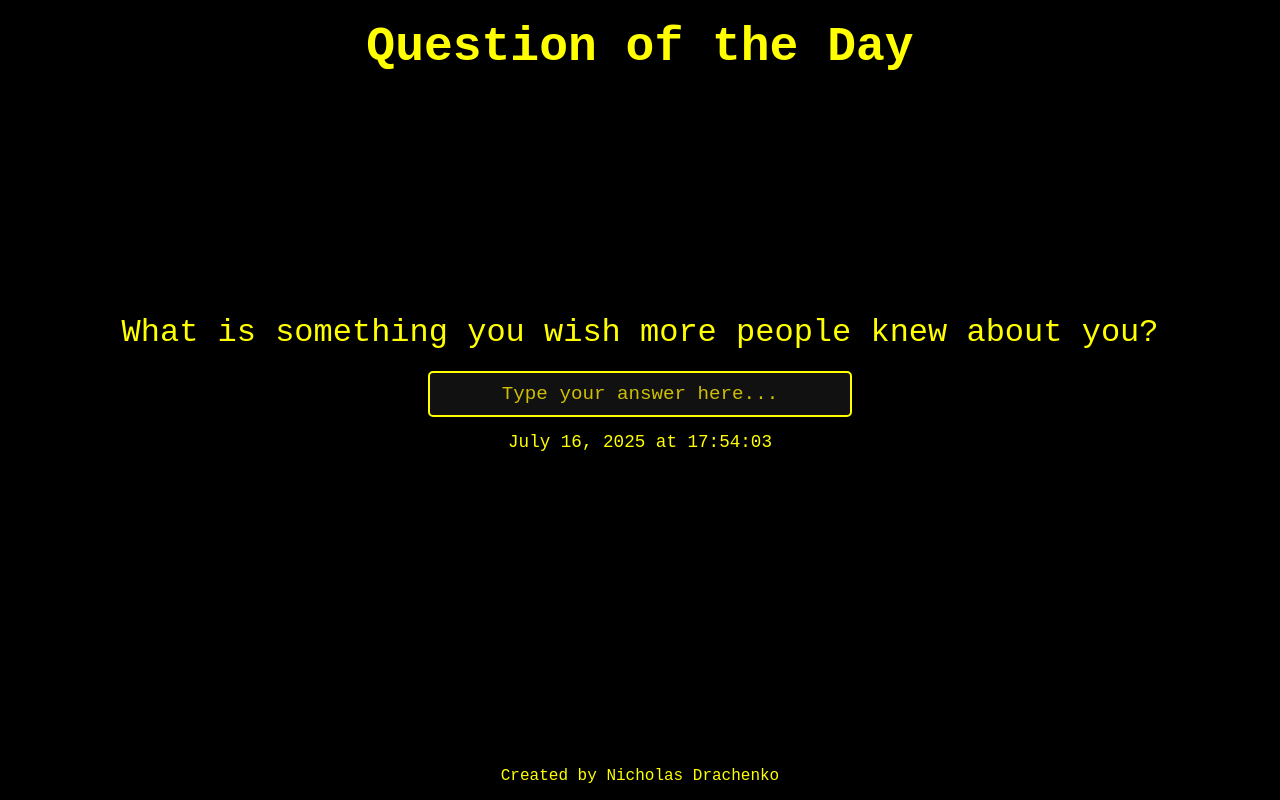
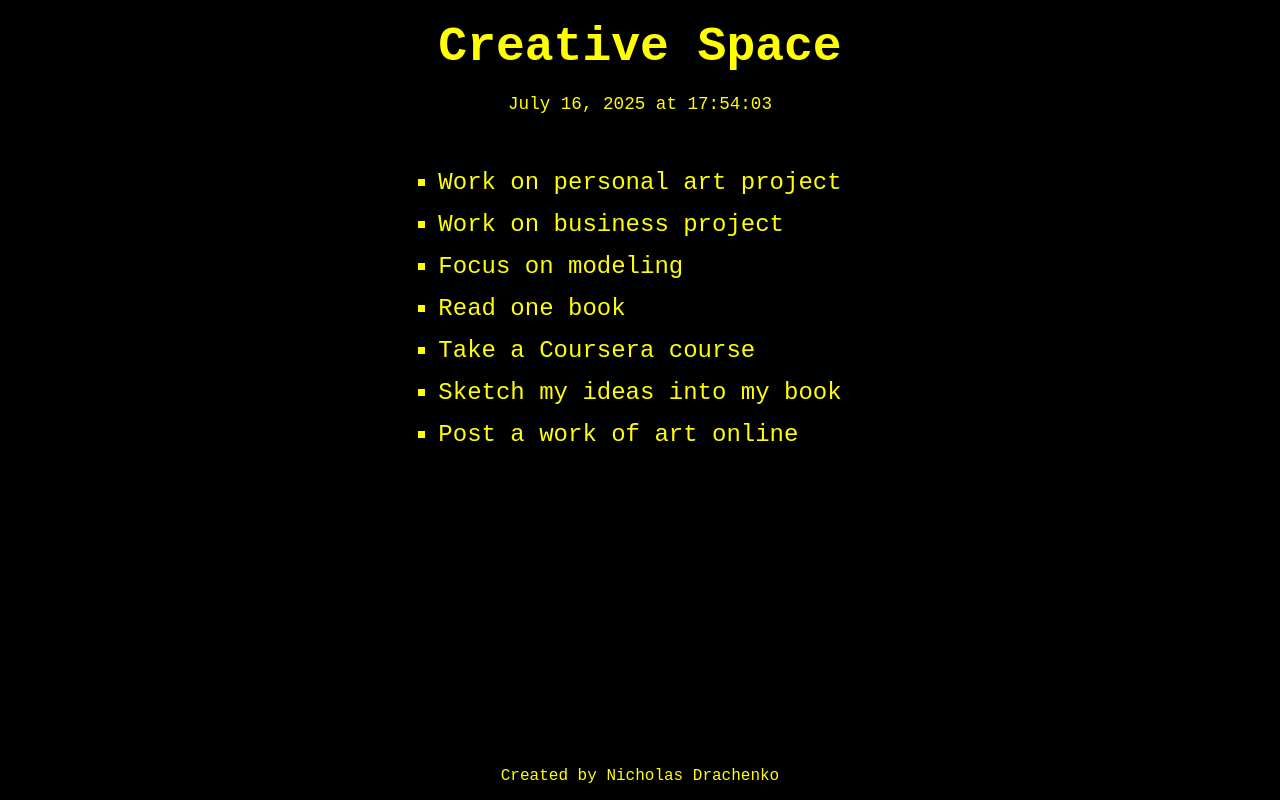
Before and after one commit to NicholasDrachenko/Question-of-the-Day-, a plain HTML site: page index.html in a window 1280 px wide. Drawn offline with Linux system fonts and the light colour scheme; a web font is replaced by a local one.

Commit message:
index.html

```diff
--- a/index.html
+++ b/index.html
@@ -3,218 +3,85 @@
 <head>
   <meta charset="UTF-8" />
   <meta name="viewport" content="width=device-width, initial-scale=1" />
-  <title>Question of the Day</title>
-  <link rel="icon" href="file:///Users/nicholasdrachenko/Downloads/favicon.png" type="image/x-icon">
-
-  <!-- Google Fonts: Lekton -->
+  <title>Creative Space</title>
+  <link rel="icon" href="favicon.png" type="image/x-icon" />
   <link href="https://fonts.googleapis.com/css?family=Lekton&display=swap" rel="stylesheet" />
-
   <style>
-    body {
-      background-color: #000;
+    * {
+      box-sizing: border-box;
+    }
+    html, body {
+      margin: 0;
+      padding: 0;
+      width: 100vw;
+      height: 100vh;
+      overflow: hidden;
+      background: black;
       color: yellow;
       font-family: 'Lekton', monospace;
-      margin: 0;
-      display: flex;
-      flex-direction: column;
-      min-height: 100vh;
-    }
-    header {
-      padding: 20px;
-      text-align: center;
-      font-size: 3rem;
-      font-weight: bold;
-    }
-    main {
-      flex-grow: 1;
-      padding: 20px;
       display: flex;
       flex-direction: column;
       align-items: center;
-      justify-content: center;
-      margin-top: -80px;
+      justify-content: flex-start;
     }
-    .question {
-      font-size: 2rem;
-      margin-bottom: 20px;
+    header {
+      font-size: 3rem;
+      font-weight: bold;
+      padding: 20px;
       text-align: center;
     }
-    input[type="text"] {
-      font-family: 'Lekton', monospace;
-      font-size: 1.2rem;
-      padding: 10px;
-      width: 80%;
-      max-width: 400px;
-      border: 2px solid yellow;
-      border-radius: 5px;
-      background-color: #111;
-      color: yellow;
-      outline: none;
-      text-align: center;
+    #dateTime {
+      font-size: 1.1rem;
+      margin-bottom: 40px;
     }
-    input[type="text"]::placeholder {
-      color: #ffea00cc;
+    ul {
+      list-style-type: square;
+      padding: 0;
+      margin: 0;
+      font-size: 1.5rem;
+      text-align: left;
     }
-    #dateTime {
-      margin-top: 15px;
-      font-size: 1.1rem;
-      color: yellow;
-      font-family: 'Lekton', monospace;
-    }
-    #message {
-      margin-top: 20px;
-      font-size: 1.2rem;
-      color: yellow;
-      display: none;
-      text-align: center;
-    }
-    #finalDateTime {
-      margin-top: 10px;
-      font-size: 1.1rem;
-      color: yellow;
-      font-family: 'Lekton', monospace;
+    li {
+      margin: 15px 0;
     }
     footer {
-      background-color: #000;
-      text-align: center;
+      margin-top: auto;
       padding: 15px;
       font-size: 1rem;
       color: yellow;
-      font-family: 'Lekton', monospace;
     }
   </style>
 </head>
 <body>
 
-  <header>
-    Question of the Day
-  </header>
+  <header>Creative Space</header>
+  <div id="dateTime"></div>
 
-  <main>
-    <div class="question" id="questionText">Loading question...</div>
-    <input type="text" id="answerBox" placeholder="Type your answer here..." />
-    <div id="dateTime"></div>
-    <div id="message">Come back tomorrow for a new question!</div>
-    <div id="finalDateTime" style="display: none;"></div>
-  </main>
+  <ul>
+    <li>Work on personal art project</li>
+    <li>Work on business project</li>
+    <li>Focus on modeling</li>
+    <li>Read one book</li>
+    <li>Take a Coursera course</li>
+    <li>Sketch my ideas into my book</li>
+    <li>Post a work of art online</li>
+  </ul>
 
-  <footer>
-    Created by Nicholas Drachenko
-  </footer>
+  <footer>Created by Nicholas Drachenko</footer>
 
   <script>
-    const questions = [
-      "What are you most grateful for today?",
-      "What do you want your legacy to be?",
-      "What is something you wish more people knew about you?",
-      "What fear would you face today if you were guaranteed success?",
-      "What does 'happiness' mean to you personally?",
-      "When was the last time you felt truly alive?",
-      "Who has made the biggest impact on your life, and why?",
-      "What belief do you hold that many people might disagree with?",
-      "How do you define love?",
-      "What’s a decision that changed your life forever?",
-      "What habit do you most want to change, and why?",
-      "What’s something you’re avoiding, and why are you avoiding it?",
-      "If money weren’t a factor, how would you spend your days?",
-      "What would your ideal day look like from start to finish?",
-      "What does success mean to you?",
-      "When do you feel most at peace?",
-      "What memory always makes you smile?",
-      "What’s a lesson you learned the hard way?",
-      "What is your biggest dream in life?",
-      "How do you want to grow this year?",
-      "What part of yourself are you most proud of?",
-      "If you could relive one moment in your life, what would it be?",
-      "What do you need to let go of?",
-      "What’s something you wish you could say to someone?",
-      "What makes you feel alive?",
-      "How do you recharge your energy?",
-      "What inspires you the most?",
-      "What do you need to forgive yourself for?",
-      "What’s a truth you’re currently running from?",
-      "If today was your last day, how would you spend it?",
-      "What does your inner voice say most often?",
-      "What legacy do you want to leave in your relationships?",
-      "What does freedom look like for you?",
-      "When did you last feel truly seen?",
-      "What’s a fear you’ve already overcome?",
-      "What advice would you give your younger self?",
-      "How do you define fulfillment?",
-      "Who or what lights you up inside?",
-      "What’s a goal you’ve been putting off?",
-      "How do you show love to others?",
-      "What’s something you’ve never said out loud until now?",
-      "Where do you feel most at home?",
-      "What are three values you live by?",
-      "How do you respond to failure?",
-      "What makes a good life?",
-      "What are you most afraid of losing?",
-      "What is something that grounds you?",
-      "What’s the best compliment you’ve ever received?",
-      "What makes you feel most confident?",
-      "What motivates you when you feel down?",
-      "What are you most grateful for today?",
-      "What do you want your legacy to be?",
-      "What is something you wish more people knew about you?",
-      "What fear would you face today if you were guaranteed success?",
-      "If today was your last day, how would you spend it?"
-    ];
-
-    const today = new Date();
-    const startDate = new Date('2025-05-20T00:00:00');
-    const timeDiff = today.setHours(0, 0, 0, 0) - startDate.setHours(0, 0, 0, 0);
-    const oneDay = 1000 * 60 * 60 * 24;
-    const dayIndex = Math.floor(timeDiff / oneDay);
-    const questionIndex = dayIndex % questions.length;
-
-    const questionDiv = document.getElementById('questionText');
-    const input = document.getElementById('answerBox');
-    const message = document.getElementById('message');
-    const dateTimeLive = document.getElementById('dateTime');
-    const finalDateTime = document.getElementById('finalDateTime');
-
-    questionDiv.textContent = questions[questionIndex];
-
-    const todayStr = new Date().toISOString().split('T')[0];
-    const lastAnsweredDate = localStorage.getItem('lastAnsweredDate');
-    const savedTimestamp = localStorage.getItem('answerTimestamp');
-
-    if (lastAnsweredDate === todayStr && savedTimestamp) {
-      input.style.display = 'none';
-      message.style.display = 'block';
-      dateTimeLive.style.display = 'none';
-      finalDateTime.textContent = savedTimestamp;
-      finalDateTime.style.display = 'block';
-    }
-
-    input.addEventListener('keydown', function(event) {
-      if (event.key === 'Enter' && input.value.trim() !== '') {
-        const timestamp = new Date().toLocaleString('en-US', {
-          year: 'numeric', month: 'long', day: 'numeric',
-          hour: '2-digit', minute: '2-digit', second: '2-digit', hour12: false
-        });
-        localStorage.setItem('lastAnsweredDate', todayStr);
-        localStorage.setItem('answerTimestamp', timestamp);
-        input.style.display = 'none';
-        message.style.display = 'block';
-        dateTimeLive.style.display = 'none';
-        finalDateTime.textContent = timestamp;
-        finalDateTime.style.display = 'block';
-      }
-    });
-
     function updateDateTime() {
       const now = new Date();
       const formatted = now.toLocaleString('en-US', {
         year: 'numeric', month: 'long', day: 'numeric',
-        hour: '2-digit', minute: '2-digit', second: '2-digit', hour12: false
+        hour: '2-digit', minute: '2-digit', second: '2-digit',
+        hour12: false
       });
-      dateTimeLive.textContent = formatted;
+      document.getElementById('dateTime').textContent = formatted;
     }
 
+    updateDateTime();
     setInterval(updateDateTime, 1000);
-    updateDateTime();
   </script>
 
 </body>
```
